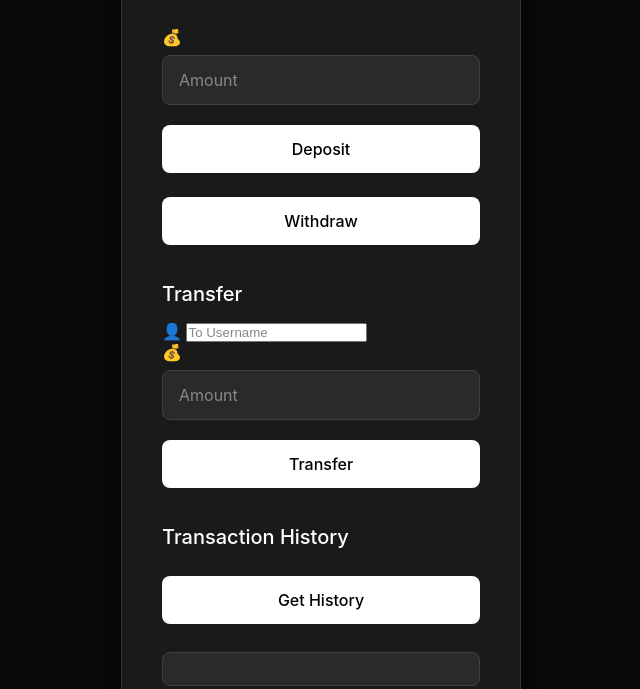
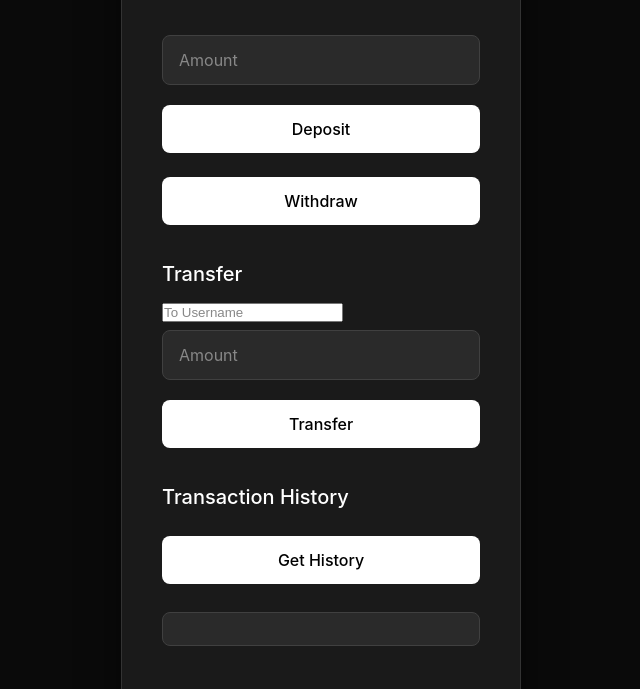
Before and after one commit to poojabhallaa/infollion-assessement, a website: page public/wallet.html in a window 1280 px wide. Shown: the part 103-792 px from the top of the page, without its empty margins (319-959 px from the left). Drawn offline with Linux system fonts and the light colour scheme.

Commit message:
Final changes

```diff
--- a/public/wallet.html
+++ b/public/wallet.html
@@ -13,7 +13,7 @@
     <h2>Wallet Dashboard</h2>
 
     <div class="input-group">
-      <span class="icon">💰</span>
+      <span class="icon"></span>
       <input id="amount" placeholder="Amount" type="number" />
     </div>
 
@@ -22,11 +22,11 @@
 
     <h3>Transfer</h3>
     <div class="input-group">
-      <span class="icon">👤</span>
+      <span class="icon"></span>
       <input id="to" placeholder="To Username" />
     </div>
     <div class="input-group">
-      <span class="icon">💰</span>
+      <span class="icon"></span>
       <input id="transfer-amount" placeholder="Amount" type="number" />
     </div>
     <button onclick="transfer()">Transfer</button>
```
Also changed, not shown: public/index.html (+3 -3 lines), public/login.html (+2 -2 lines).
